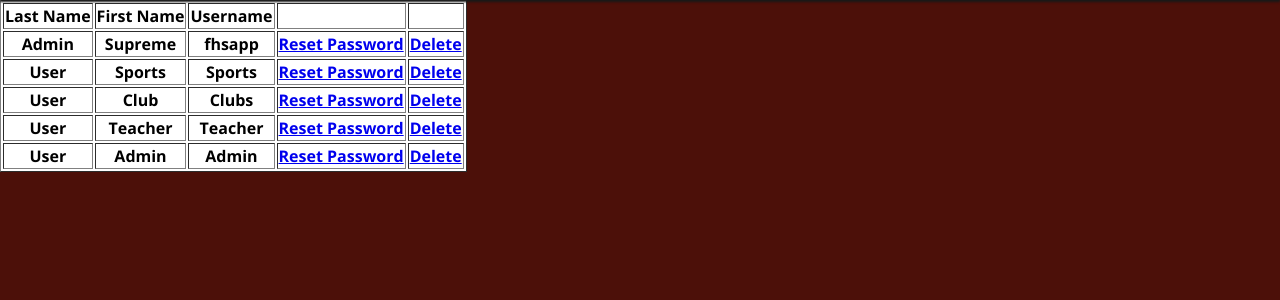
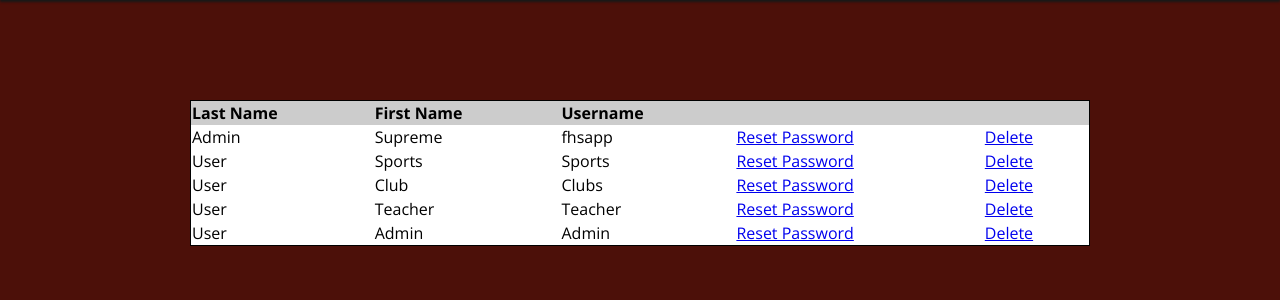
Before and after one commit to julianweisbord/FHSAPP, a PHP site: page /users.php in a window 1280 px wide. Shown: the part 40-340 px from the top of the page. Run offline with PHP 8.4, Linux system fonts and the light colour scheme; a user stored in the database is signed in; data comes from the database, SQL or seed files in the repository; lists and menus that the app fills with data are empty.

Commit message:
users creation style

```diff
--- a/style.css
+++ b/style.css
@@ -88,9 +88,27 @@
 	width: 100%;
 	/*margin: 4em 0 1em 0;*/
 	border: 1px solid black;
+	background-color: #ccc;
 	border-collapse: collapse;
 	padding-top: .5em;
 }
+.nice_table {
+	width: 100%;
+	/*margin: 4em 0 1em 0;*/
+	border: 1px solid black;
+
+	border-collapse: collapse;
+	padding-top: .5em;
+}
+.nice_table th{
+	background-color: #ccc;
+	text-align: left;
+
+}
+.nice_table td{
+	background-color: #fff;
+}
+
 
 .table_spacer{
 	height: 4em;
--- a/users.php
+++ b/users.php
@@ -28,6 +28,7 @@
 		<img class="logo" src="http://fhsapp.com/v2/Images/daytime.png">
 		<img class="beta" src="http://fhsapp.com/v2/Images/betterbeta.png">
 		<h1>FHS APP	</h1>
+
 		<div class="buttons">
 			 <a class="home_button" href="main.php?current=1">Home</a>
 			 <a class="logout_button" href="logout.php">Log Out</a>
@@ -57,9 +58,10 @@
 		<!--<pre>
 			<?php print_r($users);?>
 		</pre>-->
+		<div class="settings_columns">
 
-		<table border="1px border black" style="background-color:white">
-			<thead>
+			<table class="nice_table">
+
 					<tr> <!--Headers-->
 						<th>Last Name</th>
 						<th>First Name</th>
@@ -67,6 +69,7 @@
 						<th></th>
 						<th></th>
 					</tr>
+
 				</thead>
 				<tbody>
 					<!--<tr>
@@ -80,16 +83,17 @@
 						foreach($users as $user) {
 							echo '
 							<tr>
-							<th>'.$user["last_name"].'</th>
-							<th>'.$user["first_name"].'</th>
-							<th>'.$user["username"].'</th>
-							<th><a href="edit_user.php?e_user_id='.$user["id"].'">Reset Password</a></th>
-							<th><a href="delete.user.php?d_user_id='.$user["id"].'">Delete</a></th>
+								<td>'.$user["last_name"].'</td>
+								<td>'.$user["first_name"].'</td>
+								<td>'.$user["username"].'</td>
+								<td><a href="edit_user.php?e_user_id='.$user["id"].'">Reset Password</a></td>
+								<td><a href="delete.user.php?d_user_id='.$user["id"].'">Delete</a></td>
 							</tr>';
 						}
 					?>
 				</tbody>
 			</table>
+		</div>
 
 	</div>
 </body>
```
Also changed, not shown: create.php (+8 -8 lines). Lines whose indentation alone changed are shown as unchanged.
